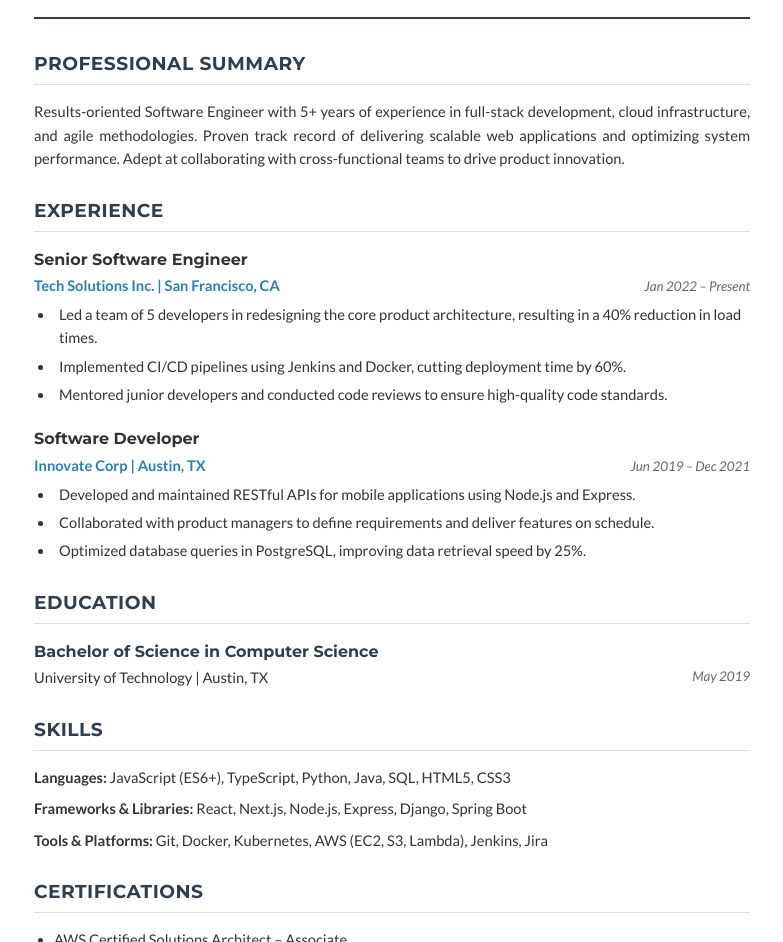
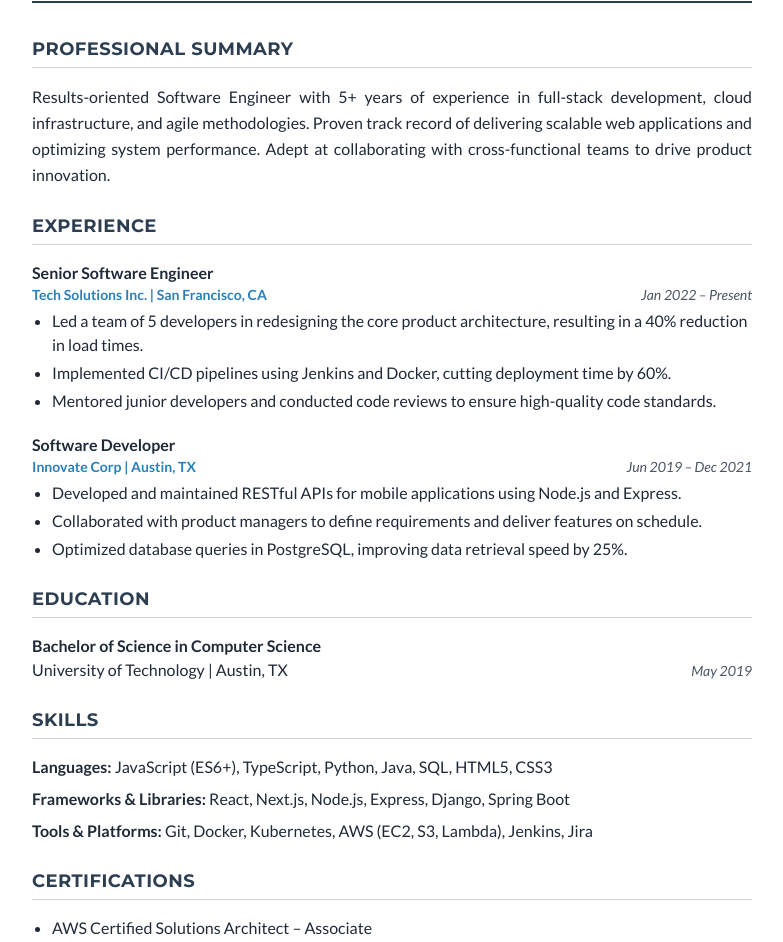
Before and after one commit to chablaouiamine/my-cv, a website: page index.html in a window 1280 px wide. Shown: the part 203-1145 px from the top of the page, without its empty margins (248-1031 px from the left). Drawn offline with Linux system fonts and the light colour scheme.

Commit message:
used tailwindcss for styling

```diff
--- a/index.html
+++ b/index.html
@@ -14,26 +14,33 @@
         rel="stylesheet">
 </head>
 
-<body>
-    <div class="container">
-        <header class="resume-header">
-            <div class="header-content">
-                <div class="header-text">
-                    <h1 class="name">Alex Morgan</h1>
-                    <div class="contact-info">
+<body class="bg-gray-50 font-sans text-gray-800 antialiased">
+    <div class="max-w-[8.5in] mx-auto my-10 bg-white p-12 shadow-md rounded print:shadow-none print:m-0 print:p-0">
+        <!-- Header -->
+        <header class="mb-8 pb-5 border-b-2 border-primary">
+            <div class="flex justify-between items-center">
+                <div class="flex-1">
+                    <h1 class="font-heading text-4xl uppercase tracking-wide mb-2 text-primary font-bold">Alex Morgan
+                    </h1>
+                    <div class="text-sm text-gray-600">
                         <p>San Francisco, CA • (555) 123-4567 • alex.morgan@email.com</p>
-                        <p><a href="#">linkedin.com/in/alexmorgan</a> • <a href="#">github.com/alexmorgan</a></p>
+                        <p><a href="#" class="text-accent hover:underline">linkedin.com/in/alexmorgan</a> • <a href="#"
+                                class="text-accent hover:underline">github.com/alexmorgan</a></p>
                     </div>
                 </div>
-                <div class="header-photo">
-                    <img src="profile.png" alt="Alex Morgan Profile Photo">
+                <div class="ml-5 flex-shrink-0">
+                    <img src="profile.png" alt="Alex Morgan Profile Photo"
+                        class="w-24 h-24 rounded-full object-cover border-2 border-primary">
                 </div>
             </div>
         </header>
 
-        <section class="section">
-            <h2 class="section-title">Professional Summary</h2>
-            <p class="summary-text">
+        <!-- Professional Summary -->
+        <section class="mb-6">
+            <h2
+                class="font-heading text-lg uppercase border-b border-gray-300 pb-1 mb-4 tracking-wide text-primary font-bold">
+                Professional Summary</h2>
+            <p class="text-justify leading-relaxed">
                 Results-oriented Software Engineer with 5+ years of experience in full-stack development, cloud
                 infrastructure, and agile methodologies. Proven track record of delivering scalable web applications and
                 optimizing system performance. Adept at collaborating with cross-functional teams to drive product
@@ -41,16 +48,19 @@
             </p>
         </section>
 
-        <section class="section">
-            <h2 class="section-title">Experience</h2>
+        <!-- Experience -->
+        <section class="mb-6">
+            <h2
+                class="font-heading text-lg uppercase border-b border-gray-300 pb-1 mb-4 tracking-wide text-primary font-bold">
+                Experience</h2>
 
-            <div class="job-entry">
-                <div class="job-header">
-                    <h3 class="job-title">Senior Software Engineer</h3>
-                    <span class="job-company">Tech Solutions Inc. | San Francisco, CA</span>
-                    <span class="job-dates">Jan 2022 – Present</span>
+            <div class="mb-5">
+                <div class="flex flex-wrap justify-between items-baseline mb-1">
+                    <h3 class="font-bold text-base w-full">Senior Software Engineer</h3>
+                    <span class="font-semibold text-accent text-sm">Tech Solutions Inc. | San Francisco, CA</span>
+                    <span class="italic text-gray-600 text-sm ml-auto">Jan 2022 – Present</span>
                 </div>
-                <ul class="job-description">
+                <ul class="list-disc ml-5 mt-1 space-y-1">
                     <li>Led a team of 5 developers in redesigning the core product architecture, resulting in a 40%
                         reduction in load times.</li>
                     <li>Implemented CI/CD pipelines using Jenkins and Docker, cutting deployment time by 60%.</li>
@@ -59,13 +69,13 @@
                 </ul>
             </div>
 
-            <div class="job-entry">
-                <div class="job-header">
-                    <h3 class="job-title">Software Developer</h3>
-                    <span class="job-company">Innovate Corp | Austin, TX</span>
-                    <span class="job-dates">Jun 2019 – Dec 2021</span>
+            <div class="mb-5">
+                <div class="flex flex-wrap justify-between items-baseline mb-1">
+                    <h3 class="font-bold text-base w-full">Software Developer</h3>
+                    <span class="font-semibold text-accent text-sm">Innovate Corp | Austin, TX</span>
+                    <span class="italic text-gray-600 text-sm ml-auto">Jun 2019 – Dec 2021</span>
                 </div>
-                <ul class="job-description">
+                <ul class="list-disc ml-5 mt-1 space-y-1">
                     <li>Developed and maintained RESTful APIs for mobile applications using Node.js and Express.</li>
                     <li>Collaborated with product managers to define requirements and deliver features on schedule.</li>
                     <li>Optimized database queries in PostgreSQL, improving data retrieval speed by 25%.</li>
@@ -73,30 +83,38 @@
             </div>
         </section>
 
-        <section class="section">
-            <h2 class="section-title">Education</h2>
-            <div class="education-entry">
-                <h3 class="degree">Bachelor of Science in Computer Science</h3>
-                <div class="school-info">
-                    <span class="school-name">University of Technology</span>
-                    <span class="school-location"> | Austin, TX</span>
+        <!-- Education -->
+        <section class="mb-6">
+            <h2
+                class="font-heading text-lg uppercase border-b border-gray-300 pb-1 mb-4 tracking-wide text-primary font-bold">
+                Education</h2>
+            <div>
+                <h3 class="font-bold text-base">Bachelor of Science in Computer Science</h3>
+                <div class="flex justify-between items-baseline">
+                    <span class="font-medium">University of Technology | Austin, TX</span>
+                    <span class="italic text-gray-600 text-sm">May 2019</span>
                 </div>
-                <span class="graduation-date">May 2019</span>
             </div>
         </section>
 
-        <section class="section">
-            <h2 class="section-title">Skills</h2>
-            <div class="skills-list">
+        <!-- Skills -->
+        <section class="mb-6">
+            <h2
+                class="font-heading text-lg uppercase border-b border-gray-300 pb-1 mb-4 tracking-wide text-primary font-bold">
+                Skills</h2>
+            <div class="space-y-2">
                 <p><strong>Languages:</strong> JavaScript (ES6+), TypeScript, Python, Java, SQL, HTML5, CSS3</p>
                 <p><strong>Frameworks & Libraries:</strong> React, Next.js, Node.js, Express, Django, Spring Boot</p>
                 <p><strong>Tools & Platforms:</strong> Git, Docker, Kubernetes, AWS (EC2, S3, Lambda), Jenkins, Jira</p>
             </div>
         </section>
 
-        <section class="section">
-            <h2 class="section-title">Certifications</h2>
-            <ul class="certifications-list">
+        <!-- Certifications -->
+        <section class="mb-6">
+            <h2
+                class="font-heading text-lg uppercase border-b border-gray-300 pb-1 mb-4 tracking-wide text-primary font-bold">
+                Certifications</h2>
+            <ul class="list-disc ml-5 space-y-1">
                 <li>AWS Certified Solutions Architect – Associate</li>
                 <li>Certified Scrum Master (CSM)</li>
             </ul>
--- /dev/null
+++ b/input.css
@@ -0,0 +1,3 @@
+@tailwind base;
+@tailwind components;
+@tailwind utilities;
--- /dev/null
+++ b/tailwind.config.js
@@ -0,0 +1,17 @@
+/** @type {import('tailwindcss').Config} */
+module.exports = {
+    content: ["./*.html"],
+    theme: {
+        extend: {
+            fontFamily: {
+                'sans': ['Lato', 'system-ui', 'sans-serif'],
+                'heading': ['Montserrat', 'system-ui', 'sans-serif'],
+            },
+            colors: {
+                'primary': '#2c3e50',
+                'accent': '#2980b9',
+            },
+        },
+    },
+    plugins: [],
+}
```
Also changed, not shown: package.json (+6 -1 lines), style.css, 1 other file.
